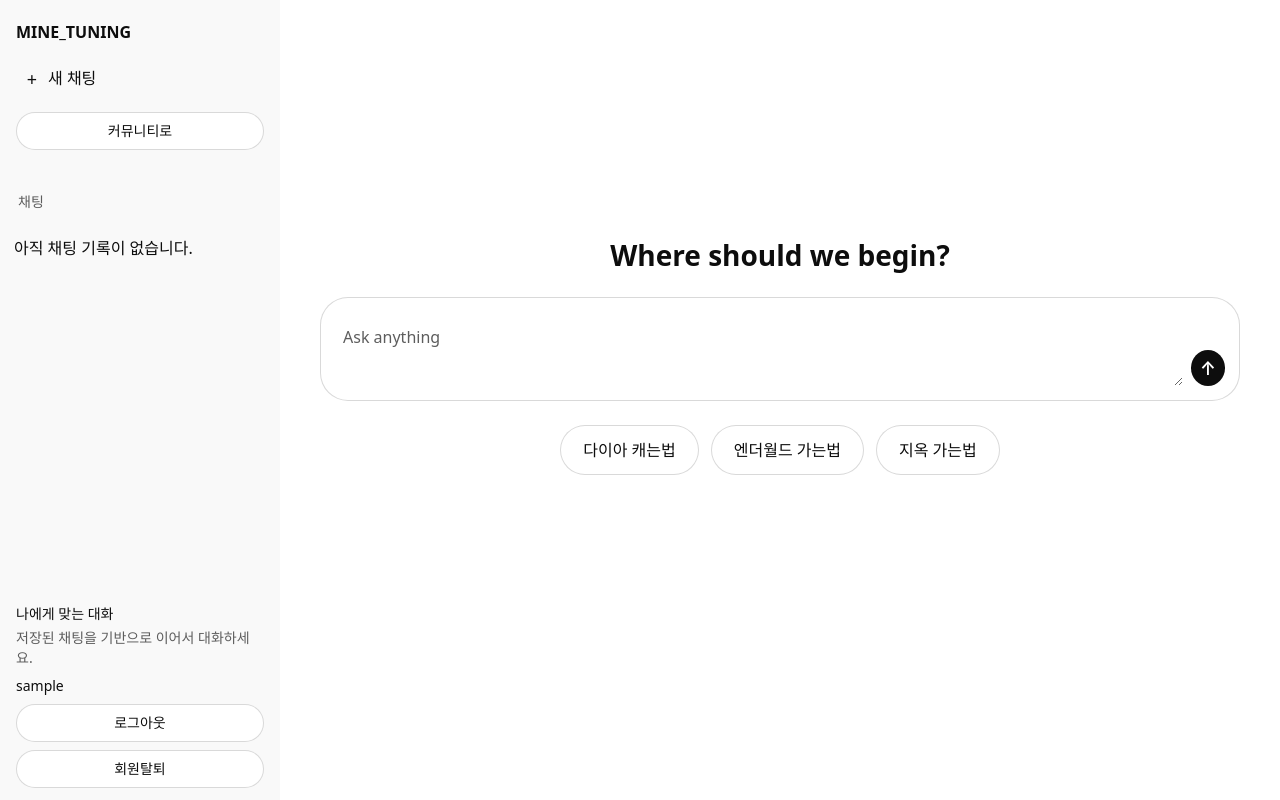
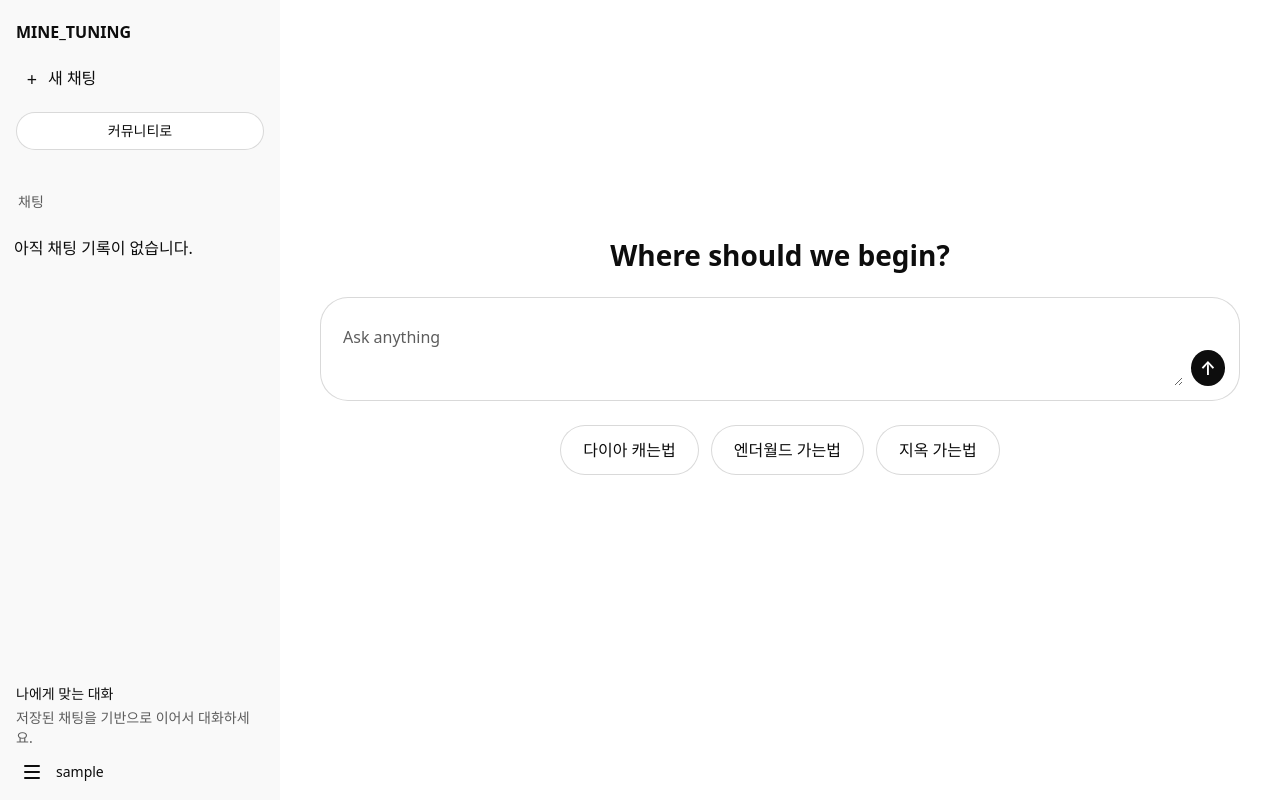
Before and after one commit to doyeon789/mine-tuning-web, a Django app: page / in a window 1280 px wide. Run offline with Django 5.2, Linux system fonts and the light colour scheme; the visitor is signed in with stand-in values (Sample User, id 1); data that the repository does not hold is empty.

Commit message:
feat: 계정 작업 햄버거 메뉴 추가

```diff
--- a/mine_chat/templates/mine_chat/index.html
+++ b/mine_chat/templates/mine_chat/index.html
@@ -44,15 +44,30 @@
                 <strong>나에게 맞는 대화</strong>
                 <p>저장된 채팅을 기반으로 이어서 대화하세요.</p>
             </div>
+            <div class="account-menu-wrap" data-account-menu-wrap>
+                <button
+                    class="account-menu-button"
+                    type="button"
+                    aria-label="계정 메뉴"
+                    aria-expanded="false"
+                    data-account-menu-button
+                >
+                    <span></span>
+                    <span></span>
+                    <span></span>
+                </button>
                 <span class="account-name">{{ request.user.username }}</span>
+                <div class="account-menu" data-account-menu hidden>
                     <form action="{% url 'accounts:logout' %}" method="post" data-confirm="로그아웃할까요?">
                         {% csrf_token %}
-                <button class="small-button account-button" type="submit">로그아웃</button>
+                        <button class="account-menu-action" type="submit">로그아웃</button>
                     </form>
                     <form action="{% url 'accounts:delete' %}" method="post" data-confirm="계정을 삭제할까요? 계정 데이터가 모두 삭제됩니다.">
                         {% csrf_token %}
-                <button class="danger-button account-button" type="submit">회원탈퇴</button>
+                        <button class="account-menu-action danger" type="submit">회원탈퇴</button>
                     </form>
+                </div>
+            </div>
         </div>
     </aside>
 
--- a/static/css/styles.css
+++ b/static/css/styles.css
@@ -271,8 +271,76 @@ a {
     line-height: 1.43;
 }
 
-.account-button {
+.account-menu-wrap {
+    position: relative;
+    display: grid;
+    grid-template-columns: 32px minmax(0, 1fr);
+    gap: 8px;
+    align-items: center;
+}
+
+.account-menu-button {
+    display: grid;
+    width: 32px;
+    height: 32px;
+    place-items: center;
+    border: 0;
+    border-radius: 10px;
+    background: transparent;
+    padding: 7px 8px;
+}
+
+.account-menu-button:hover,
+.account-menu-button[aria-expanded="true"] {
+    background: var(--color-arctic-mist);
+}
+
+.account-menu-button span {
+    display: block;
+    width: 16px;
+    height: 2px;
+    border-radius: 999px;
+    background: var(--color-carbon);
+}
+
+.account-menu {
+    position: absolute;
+    left: 0;
+    bottom: calc(100% + 8px);
+    z-index: 6;
+    display: grid;
+    width: 180px;
+    overflow: hidden;
+    border: 1px solid rgba(0, 0, 0, 0.15);
+    border-radius: 10px;
+    background: var(--color-snow);
+    box-shadow: 0 10px 24px rgba(0, 0, 0, 0.12);
+}
+
+.account-menu[hidden] {
+    display: none;
+}
+
+.account-menu form {
+    margin: 0;
+}
+
+.account-menu-action {
     width: 100%;
+    border: 0;
+    background: transparent;
+    color: var(--color-carbon);
+    padding: 10px 12px;
+    font-size: 14px;
+    text-align: left;
+}
+
+.account-menu-action:hover {
+    background: var(--color-arctic-mist);
+}
+
+.account-menu-action.danger {
+    color: #b42318;
 }
 
 .chat-main {
--- a/static/js/main.js
+++ b/static/js/main.js
@@ -38,6 +38,37 @@ document.addEventListener("DOMContentLoaded", () => {
     document.addEventListener("click", (event) => {
         if (!event.target.closest("[data-history-item]")) {
             closeHistoryMenus();
+        }
+    });
+
+    const closeAccountMenu = () => {
+        const menu = document.querySelector("[data-account-menu]");
+        const button = document.querySelector("[data-account-menu-button]");
+
+        if (!menu || !button) {
+            return;
+        }
+
+        menu.hidden = true;
+        button.setAttribute("aria-expanded", "false");
+    };
+
+    const accountMenuButton = document.querySelector("[data-account-menu-button]");
+    if (accountMenuButton) {
+        accountMenuButton.addEventListener("click", (event) => {
+            event.stopPropagation();
+            const menu = document.querySelector("[data-account-menu]");
+            const isOpen = !menu.hidden;
+
+            closeHistoryMenus();
+            menu.hidden = isOpen;
+            accountMenuButton.setAttribute("aria-expanded", String(!isOpen));
+        });
+    }
+
+    document.addEventListener("click", (event) => {
+        if (!event.target.closest("[data-account-menu-wrap]")) {
+            closeAccountMenu();
         }
     });
 
```
Lines whose indentation alone changed are shown as unchanged.
